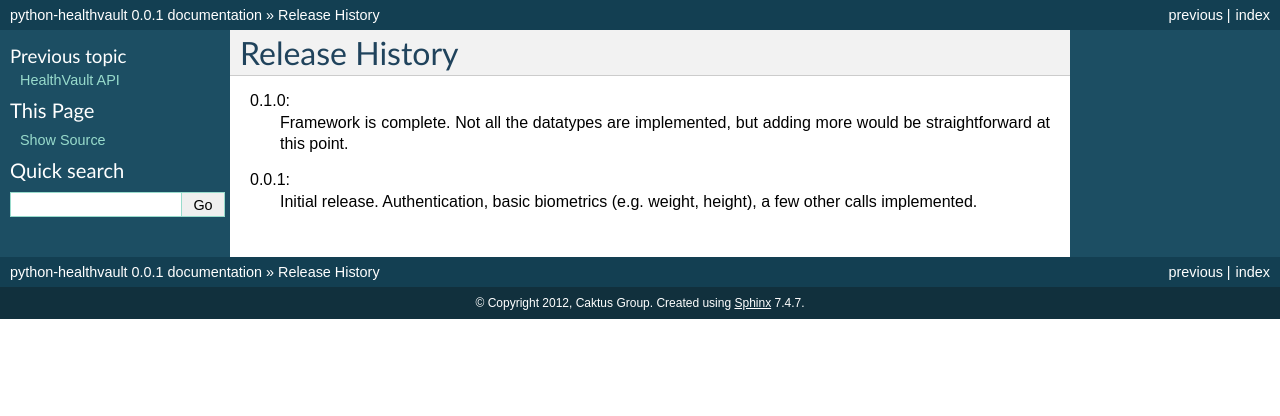
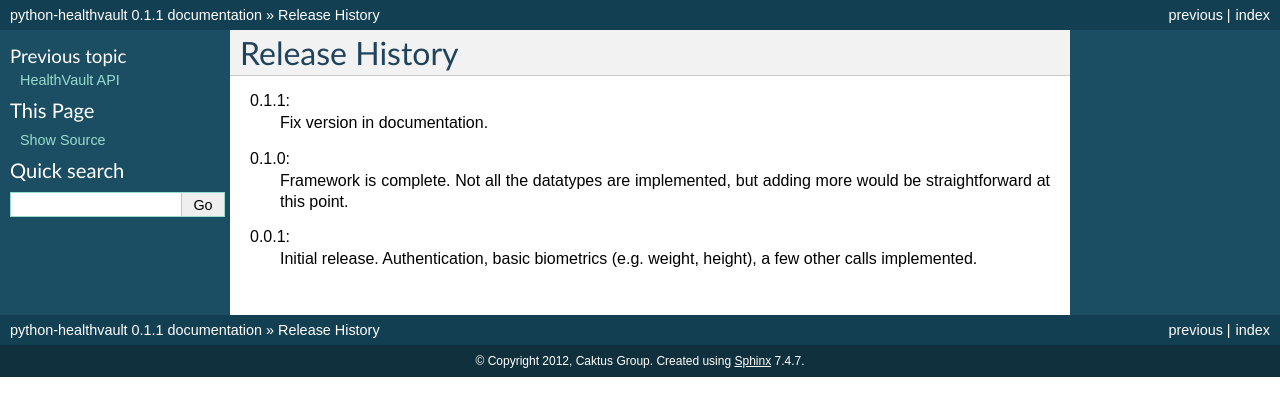
Before and after one commit to orcasgit/python-healthvault, a Sphinx documentation site: the page built from docs/history.rst, in a window 1280 px wide. Shown: the top 416 px of the page. Built offline with Sphinx 7.4.7, drawn with Linux system fonts in a browser that asks for light colours.

Commit message:
Fix version number in documentation and increment to 0.1.1

```diff
--- a/docs/conf.py
+++ b/docs/conf.py
@@ -53,9 +53,9 @@ copyright = u'2012, Caktus Group'
 # built documents.
 #
 # The short X.Y version.
-version = '0.0.1'
+version = '0.1.1'
 # The full version, including alpha/beta/rc tags.
-release = '0.0.1'
+release = '0.1.1'
 
 # The language for content autogenerated by Sphinx. Refer to documentation
 # for a list of supported languages.
--- a/docs/history.rst
+++ b/docs/history.rst
@@ -2,6 +2,9 @@
 
 Release History
 ===============
+
+0.1.1:
+    Fix version in documentation.
 
 0.1.0:
     Framework is complete. Not all the datatypes are implemented, but adding more would be straightforward at this point.
--- a/setup.py
+++ b/setup.py
@@ -2,7 +2,7 @@ from setuptools import setup
 
 setup(
     name='python-healthvault',
-    version='0.1.0',
+    version='0.1.1',
     packages=['healthvaultlib'],
     url='https://github.com/orcasgit/python-healthvault',
     license='Apache 2.0',
```
